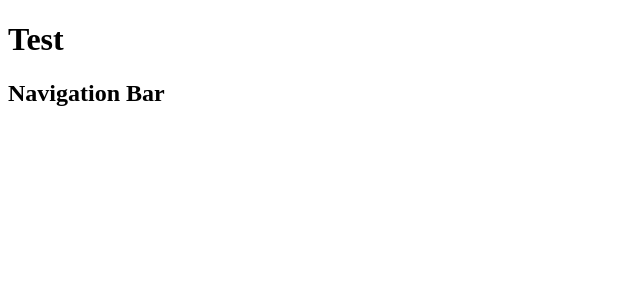
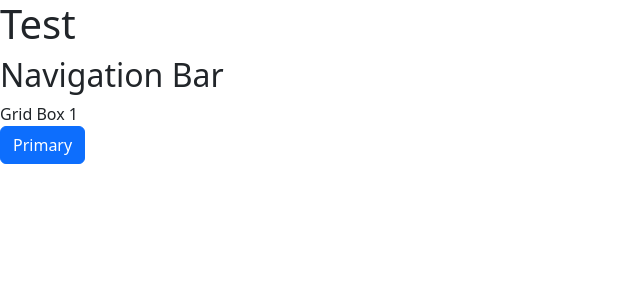
Before and after one commit to Inthense/Web_Shop, an Angular app: page / in a window 1280 px wide. Shown: the top 300 px of the page, without its empty margins (0-640 px from the left). Built offline with nearby package versions, Linux system fonts and the light colour scheme.

Commit message:
css navigation-bar added

```diff
--- a/angular.json
+++ b/angular.json
@@ -25,7 +25,8 @@
               "src/assets"
             ],
             "styles": [
-              "src/styles.css"
+              "src/styles.css",
+              "./node_modules/bootstrap/dist/css/bootstrap.min.css"
             ],
             "scripts": []
           },
--- a/package.json
+++ b/package.json
@@ -18,6 +18,7 @@
     "@angular/platform-browser": "^16.0.0",
     "@angular/platform-browser-dynamic": "^16.0.0",
     "@angular/router": "^16.0.0",
+    "bootstrap": "^5.2.3",
     "rxjs": "~7.8.0",
     "tslib": "^2.3.0",
     "zone.js": "~0.13.0"
--- /dev/null
+++ b/src/app/navigation-bar/navigation-bar.component.css
@@ -0,0 +1,25 @@
+body {
+  width: 100%;
+  height: 100%;
+  margin: 0;
+  padding: 0;
+}
+.grid-box {
+  width: 100vw;
+  height: 100vh;
+  display: grid;
+  grid-template-columns: 20vh 20vh 40vh 20vh;
+  grid-template-rows: 25% 25% 25% 25%;
+}
+
+.button {
+  background: red;
+  grid-column-start: 1;
+  grid-column-end: 2;
+}
+
+.box-1 {
+  background: red;
+  grid-column-start: 1;
+  grid-column-end: 2;
+}
--- a/src/app/navigation-bar/navigation-bar.component.html
+++ b/src/app/navigation-bar/navigation-bar.component.html
@@ -1 +1,7 @@
 <h2>Navigation Bar</h2>
+<body>
+<div class="grid-box">
+  <div class="box-1">Grid Box 1</div>
+  <button class="button" type="button" class="btn btn-primary">Primary</button>
+</div>
+</body>
```
Also changed, not shown: 1 other file (tests, documents, lock files or other folders).
